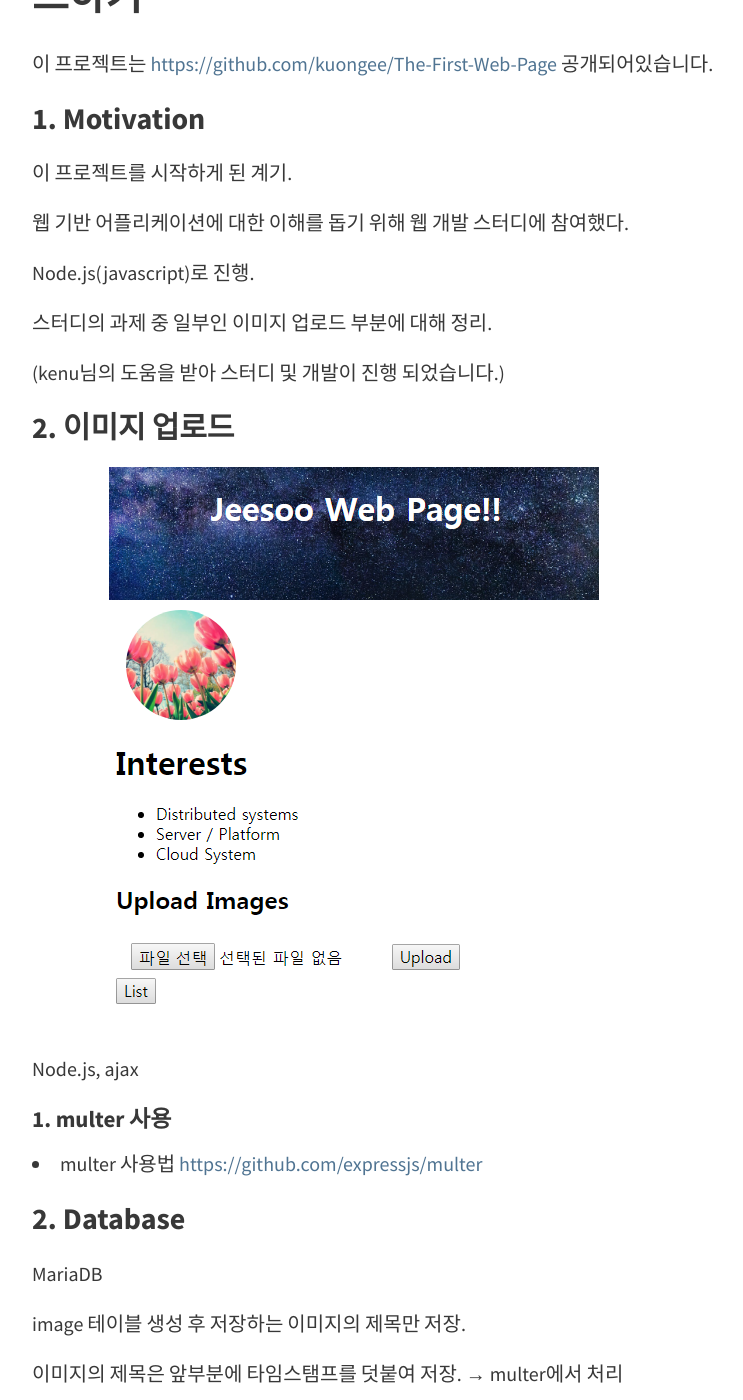
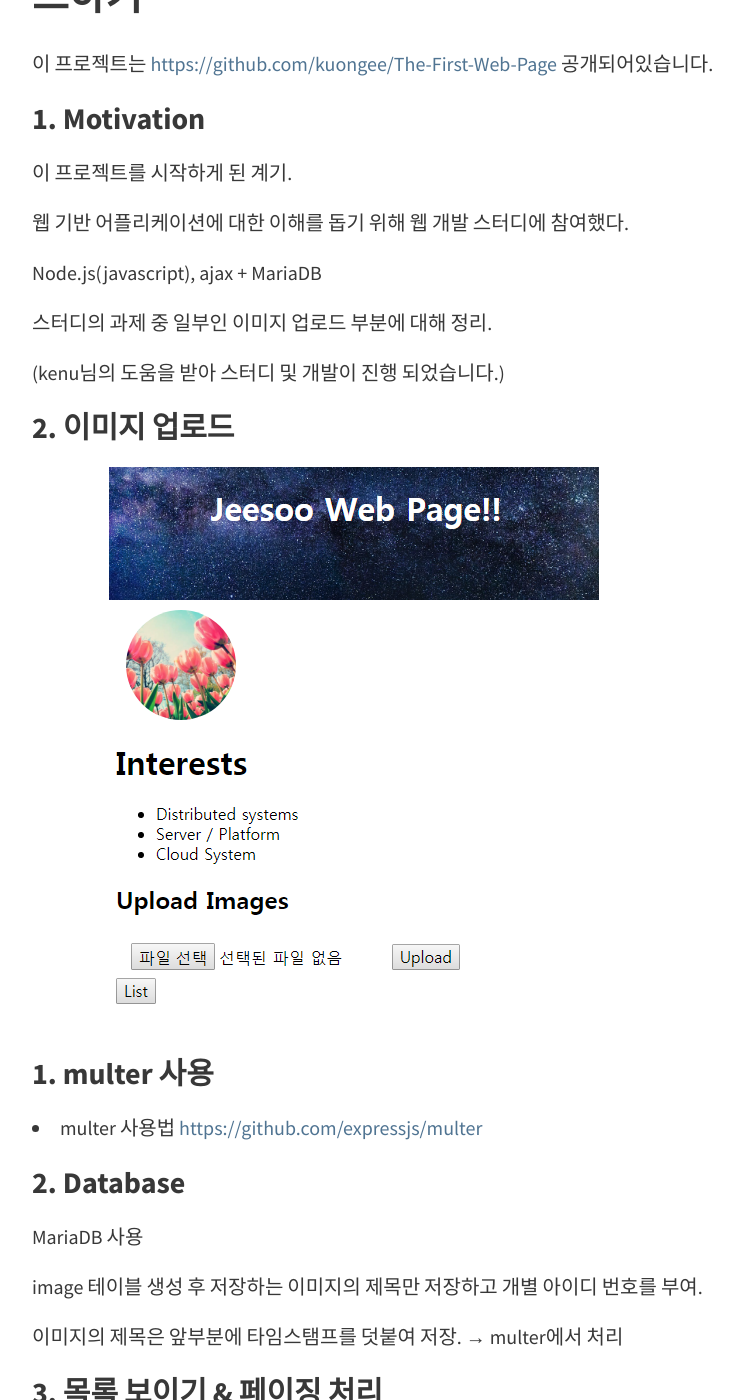
Before and after one commit to kuongee/Gitbook-Resource, a Jekyll site: the page built from _posts/webstudy/2018-04-20-web_imageUpload.md, in a window 1280 px wide and 1400 px high, scrolled down 408 px. Shown: the whole window, without its empty margins (224-967 px from the left). Built offline with Jekyll 4.4.1, drawn with Linux system fonts in a browser that asks for light colours.

Commit message:
arranging

```diff
--- a/_posts/webstudy/2018-04-20-web_imageUpload.md
+++ b/_posts/webstudy/2018-04-20-web_imageUpload.md
@@ -12,7 +12,7 @@ tags: [Web development]
 
 웹 기반 어플리케이션에 대한 이해를 돕기 위해 웹 개발 스터디에 참여했다.
 
-Node.js(javascript)로 진행.
+Node.js(javascript), ajax + MariaDB
 
 스터디의 과제 중 일부인 이미지 업로드 부분에 대해 정리.
 
@@ -21,15 +21,13 @@ Node.js(javascript)로 진행.
 ### 2. 이미지 업로드
 ![첫 페이지 모습](/assets/img/webDevelopment/web_imageUpload1.png)
 
-Node.js, ajax
-
-#### 1. multer 사용
+### 1. multer 사용
 * multer 사용법 <https://github.com/expressjs/multer>
 
 ### 2. Database
-MariaDB
+MariaDB 사용
 
-image 테이블 생성 후 저장하는 이미지의 제목만 저장.
+image 테이블 생성 후 저장하는 이미지의 제목만 저장하고 개별 아이디 번호를 부여.
 
 이미지의 제목은 앞부분에 타임스탬프를 덧붙여 저장. &rarr; multer에서 처리
 
```
